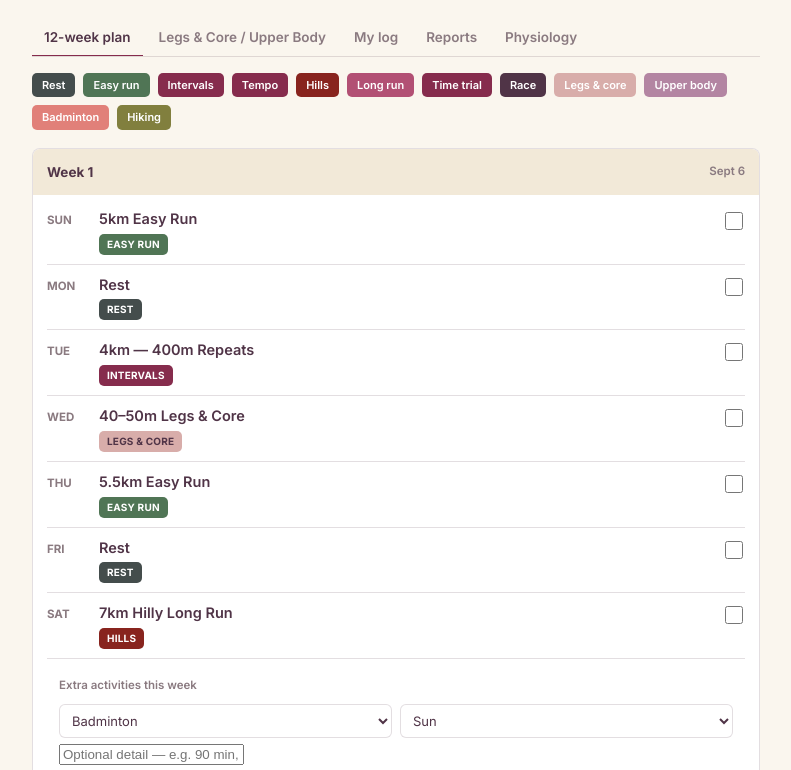
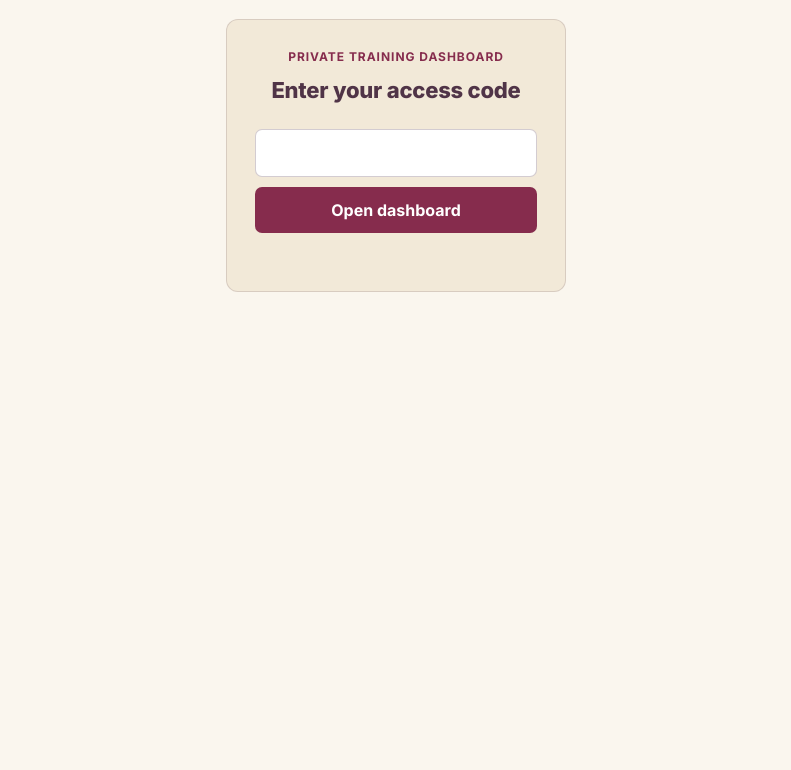
Before and after one commit to EmmaPearlsjp/training-coach-app, a plain HTML site: page frontend/index.html in a window 1280 px wide. Shown: the part 245-1015 px from the top of the page, without its empty margins (244-1035 px from the left). After the commit the page ends 800 px from the top, so only its background shows below. Drawn offline with nearby package versions, Linux system fonts and the light colour scheme; no server answers.

Commit message:
Add shared access code to frontend

```diff
--- a/frontend/index.html
+++ b/frontend/index.html
@@ -8,8 +8,54 @@
 <link rel="preconnect" href="https://fonts.googleapis.com">
 <link href="https://fonts.googleapis.com/css2?family=Inter:wght@400;500;600;700;800&display=swap" rel="stylesheet">
 <link rel="stylesheet" href="style.css">
+<style>
+  #login-gate {
+    min-height: 100vh;
+    display: grid;
+    place-items: center;
+    padding: 24px;
+  }
+  #login-gate form {
+    width: min(100%, 340px);
+    padding: 28px;
+    border: 1px solid rgba(80,52,71,0.16);
+    border-radius: 12px;
+    background: #F2E9D8;
+    text-align: center;
+  }
+  #login-gate h1 { font-size: 22px; }
+  #login-gate input {
+    width: 100%;
+    margin: 12px 0 10px;
+    padding: 11px 12px;
+    border: 1px solid rgba(80,52,71,0.25);
+    border-radius: 7px;
+    font: inherit;
+  }
+  #login-gate button {
+    width: 100%;
+    padding: 11px;
+    border: 0;
+    border-radius: 7px;
+    background: #862C4D;
+    color: #fff;
+    font: inherit;
+    font-weight: 700;
+    cursor: pointer;
+  }
+  #login-error { min-height: 20px; margin: 10px 0 0; color: #88241E; font-size: 13px; }
+</style>
 </head>
 <body>
+<div id="login-gate">
+  <form id="login-form">
+    <p class="kicker">Private training dashboard</p>
+    <h1>Enter your access code</h1>
+    <input id="access-code" type="password" inputmode="numeric" autocomplete="current-password" aria-label="Access code" required>
+    <button type="submit">Open dashboard</button>
+    <p id="login-error" role="alert"></p>
+  </form>
+</div>
 <div class="wrap">
 
   <header>
@@ -193,6 +239,33 @@
   // Point this at your deployed backend once it's live, e.g.:
   // window.TRAINING_API_BASE = "https://your-api.onrender.com";
 </script>
+<script>
+  const ACCESS_CODE = "8989";
+  const loginGate = document.getElementById("login-gate");
+  const dashboard = document.querySelector(".wrap");
+  const loginForm = document.getElementById("login-form");
+  const accessCode = document.getElementById("access-code");
+  const loginError = document.getElementById("login-error");
+
+  if (sessionStorage.getItem("trainingCoachAuthenticated") === "true") {
+    loginGate.hidden = true;
+  } else {
+    dashboard.hidden = true;
+  }
+
+  loginForm.addEventListener("submit", (event) => {
+    event.preventDefault();
+    if (accessCode.value === ACCESS_CODE) {
+      sessionStorage.setItem("trainingCoachAuthenticated", "true");
+      loginGate.hidden = true;
+      dashboard.hidden = false;
+      loginError.textContent = "";
+    } else {
+      loginError.textContent = "That code is not correct.";
+      accessCode.select();
+    }
+  });
+</script>
 <script src="storage-adapter.js"></script>
 <script src="app.js"></script>
 </body>
```
